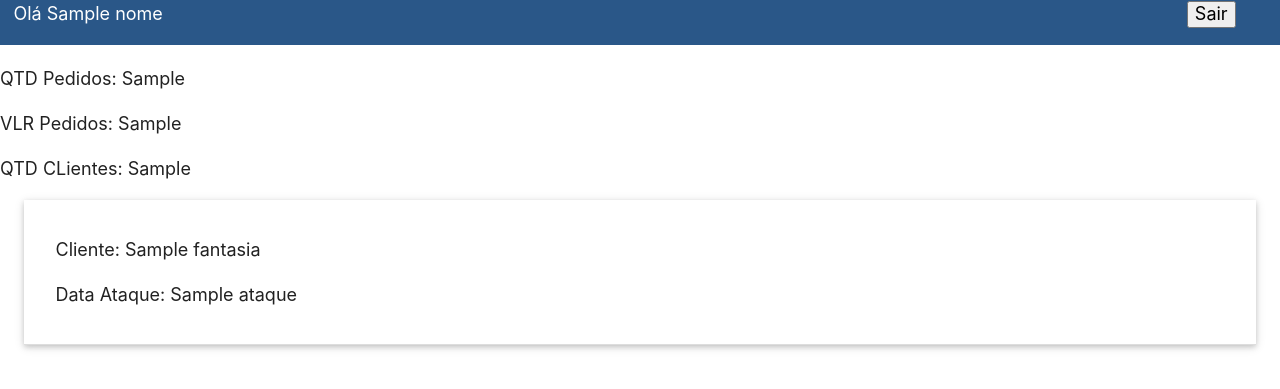
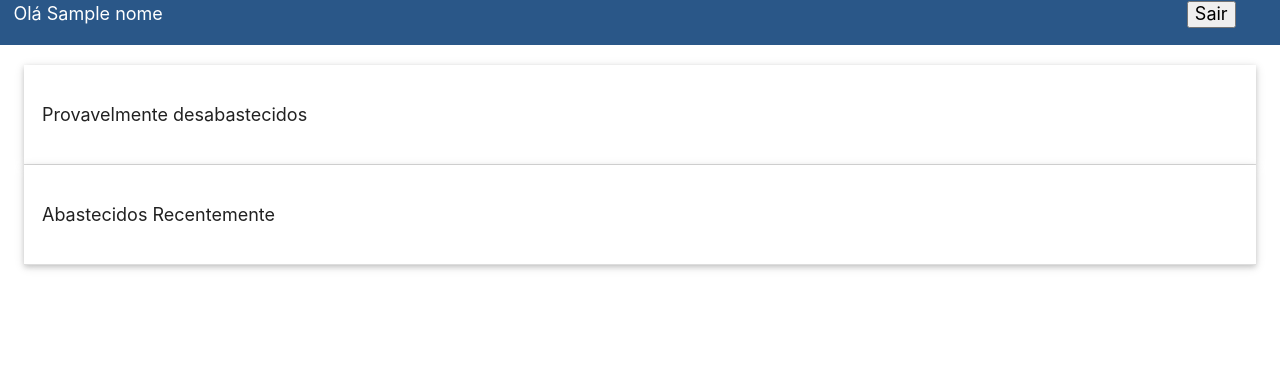
Before and after one commit to jlgsobreiro/PW_Painel, a Python web app: template sqlanywhere/templates/perfil.html in a window 1280 px wide. Shown: the top 389 px of the page. Run offline with Jinja, Linux system fonts and the light colour scheme; the template is opened without the code that fills it: most values are stand-ins (such as "Sample title", 1, 10 or a date in 2020).

Commit message:
Separando Clientes em duas lista entre provavelmente desabastecidos e provavelmente abastecidos

```diff
--- a/sqlanywhere/app.py
+++ b/sqlanywhere/app.py
@@ -159,15 +159,16 @@ def perfil():
     mongo_client = pymongo.MongoClient(conn)
     clientes = mongo_client.get_database("prowater").get_collection("relatorio_de_compras").find(
         {"supervisores": current_user.info.get('AEMPR_CODIGO')})
-    # print(clientes.count())
     lista_clientes = list(clientes)
     lista_clientes_sem_ataque = [r for r in lista_clientes if r.get('ataque') is None]
     lista_clientes = [r for r in lista_clientes if r.get('ataque') is not None]
+    lista_clientes_atendidos = [r for r in lista_clientes if datetime.strptime(r.get('ataque'), '%Y/%m/%d') >= datetime.now()]
+    lista_clientes_atendidos = sorted(lista_clientes_atendidos, key=lambda k: k['ataque'])
     lista_clientes = [r for r in lista_clientes if datetime.strptime(r.get('ataque'), '%Y/%m/%d') <= datetime.now()]
     lista_clientes = sorted(lista_clientes, key=lambda k: k['ataque'], reverse=True)
     lista_clientes += lista_clientes_sem_ataque
     return render_template("perfil.html", nome=nome, qtd_pedidos=qtd_pedidos, vlr_pedidos=vlr_pedidos,
-                           qtd_clientes=qtd_clientes, clientes=lista_clientes)
+                           qtd_clientes=qtd_clientes, clientes=lista_clientes, atendidos=lista_clientes_atendidos)
 
 
 @app.route('/cliente', methods=["GET", "POST"])
--- a/sqlanywhere/static/script_perfil.js
+++ b/sqlanywhere/static/script_perfil.js
@@ -2,7 +2,7 @@
 /*globals $:false */
 $(document).ready(function(){
   "use strict";
-  let lista = $('#lista');
+  let lista = $('.lista');
   M.Collapsible.init(lista);
 });
 
--- a/sqlanywhere/templates/perfil.html
+++ b/sqlanywhere/templates/perfil.html
@@ -14,10 +14,13 @@
             </div>
         </div>
     </div>
-    <p>QTD Pedidos: {{ qtd_pedidos }}</p>
-    <p>VLR Pedidos: {{ vlr_pedidos }}</p>
-    <p>QTD CLientes: {{ qtd_clientes }}</p>
-    <ul id="lista" class="collapsible popout">
+    <ul class="collapsible popout lista">
+        <li>
+            <div class="collapsible-header">
+                <p>Provavelmente desabastecidos</p>
+            </div>
+            <div class="collapsible-body">
+                <ul class="collapsible popout lista">
                     {% for cliente in clientes %}
                         <li>
                             <div class="collapsible-header row">
@@ -47,6 +50,46 @@
                         </li>
                     {% endfor %}
                 </ul>
+            </div>
+        </li>
+        <li>
+            <div class="collapsible-header">
+                <p>Abastecidos Recentemente</p>
+            </div>
+            <div class="collapsible-body">
+                <ul id="lista" class="collapsible popout lista">
+                    {% for cliente in atendidos %}
+                        <li>
+                            <div class="collapsible-header row">
+                                <div class="col">
+                                    <p>Cliente: {{ cliente['fantasia'] }}</p>
+                                    <p>Data Ataque: {{ cliente['ataque'] }}</p>
+                                </div>
+                            </div>
+                            <div class="collapsible-body row">
+                                <div class="col">
+                                    <p>Código: {{ cliente['cliente'] }}</p>
+                                    <p>Endereço: {{ cliente['endereco'] }}</p>
+                                    <p>CNPJ/CPF: {{ cliente['cnpj_cpf'] }}</p>
+                                    <p>Representante: {{ cliente['representante'] }} - {{ cliente['representante_nome'] }}</p>
+                                    <p>Data Ult Fat: {{ cliente['tmp_fat'] }}</p>
+                                    <p>Data Ult Ped: {{ cliente['tmp_ped'] }}</p>
+                                </div>
+                                <div class="col">
+                                    <form method="post">
+                                        <button class="btn waves-effect waves-light" type="submit" name="pedido" style="height: 100%" value="{{ cliente['cliente'] }}">
+                                        Tirar pedido
+                                        <i class="material-icons right">send</i>
+                                    </button>
+                                    </form>
+                                </div>
+                            </div>
+                        </li>
+                    {% endfor %}
+                </ul>
+            </div>
+        </li>
+    </ul>
 {% endblock %}
 {% block body %}
     <script src="https://ajax.googleapis.com/ajax/libs/jquery/3.6.0/jquery.min.js"></script>
```
Lines whose indentation alone changed are shown as unchanged.
